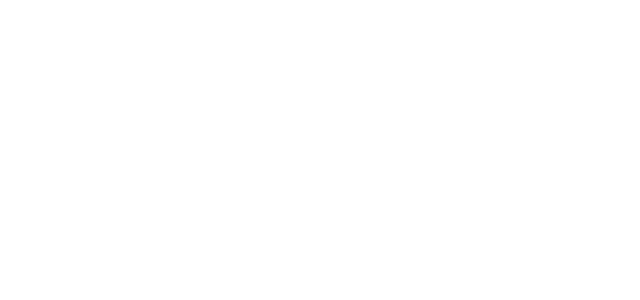
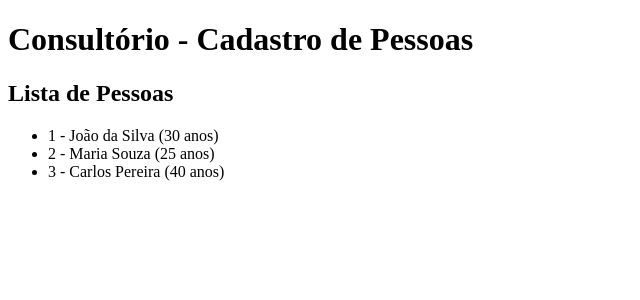
Before and after one commit to eowagney/consultorio-frontend, an Angular app: page / in a window 1280 px wide. Shown: the top 300 px of the page, without its empty margins (0-640 px from the left). Built offline with nearby package versions, Linux system fonts and the light colour scheme.

Commit message:
projeto rodando 100%

```diff
--- a/src/app/app.component.html
+++ b/src/app/app.component.html
@@ -1,20 +1,9 @@
-<div style="max-width: 600px; margin: auto; padding: 20px;">
-  <h1>Consultório - Cadastro de Pessoas</h1>
+<h1>Consultório - Cadastro de Pessoas</h1>
 
-  <form (ngSubmit)="salvarPessoa()" style="margin-bottom: 20px;">
-    <div>
-      <input type="text" [(ngModel)]="novaPessoa.nome" name="nome" placeholder="Nome" required style="width: 100%; padding: 8px; margin-bottom: 8px;">
-    </div>
-    <div>
-      <input type="email" [(ngModel)]="novaPessoa.email" name="email" placeholder="Email" required style="width: 100%; padding: 8px; margin-bottom: 8px;">
-    </div>
-    <button type="submit" style="padding: 8px 16px;">Salvar</button>
-  </form>
+<h2>Lista de Pessoas</h2>
 
-  <h2>Lista de Pessoas</h2>
-  <ul>
-    <li *ngFor="let p of pessoas">
-      {{p.nome}} - {{p.email}}
-    </li>
-  </ul>
-</div>
+<ul>
+  <li *ngFor="let p of pessoas">
+    {{ p.id }} - {{ p.nome }} ({{ p.idade }} anos)
+  </li>
+</ul>
--- a/src/app/app.component.ts
+++ b/src/app/app.component.ts
@@ -1,45 +1,16 @@
-import { Component, OnInit } from '@angular/core';
-import { PessoaService, Pessoa } from './services/pessoa.service';
-import { FormsModule } from '@angular/forms';
+import { Component } from '@angular/core';
+import { CommonModule } from '@angular/common';
 
 @Component({
   selector: 'app-root',
   standalone: true,
-  imports: [FormsModule],
-  template: `
-    <div>
-      <h1>Cadastro de Pessoas</h1>
-      <form (ngSubmit)="salvarPessoa()">
-        <input [(ngModel)]="novaPessoa.nome" name="nome" placeholder="Nome" required>
-        <input [(ngModel)]="novaPessoa.email" name="email" placeholder="Email" required>
-        <button type="submit">Salvar</button>
-      </form>
-      <ul>
-        <li *ngFor="let pessoa of pessoas">
-          {{ pessoa.nome }} - {{ pessoa.email }}
-        </li>
-      </ul>
-    </div>
-  `
+  imports: [CommonModule],
+  templateUrl: './app.component.html',
 })
-export class AppComponent implements OnInit {
-  pessoas: Pessoa[] = [];
-  novaPessoa: Pessoa = { nome: '', email: '' };
-
-  constructor(private pessoaService: PessoaService) {}
-
-  ngOnInit(): void {
-    this.carregarPessoas();
-  }
-
-  carregarPessoas() {
-    this.pessoaService.listar().subscribe(data => this.pessoas = data);
-  }
-
-  salvarPessoa() {
-    this.pessoaService.salvar(this.novaPessoa).subscribe(() => {
-      this.novaPessoa = { nome: '', email: '' };
-      this.carregarPessoas();
-    });
-  }
+export class AppComponent {
+  pessoas = [
+    { id: 1, nome: 'João da Silva', idade: 30 },
+    { id: 2, nome: 'Maria Souza', idade: 25 },
+    { id: 3, nome: 'Carlos Pereira', idade: 40 }
+  ];
 }
--- a/src/index.html
+++ b/src/index.html
@@ -2,10 +2,8 @@
 <html lang="en">
 <head>
   <meta charset="utf-8">
-  <title>ConsultorioFrontend</title>
+  <title>Consultorio</title>
   <base href="/">
-  <meta name="viewport" content="width=device-width, initial-scale=1">
-  <link rel="icon" type="image/x-icon" href="favicon.ico">
 </head>
 <body>
   <app-root></app-root>
--- a/src/main.ts
+++ b/src/main.ts
@@ -1,12 +1,5 @@
 import { bootstrapApplication } from '@angular/platform-browser';
-import { appConfig } from './app/app.config';
-import { App } from './app/app.component';
-import { FormsModule } from '@angular/forms';
-import { HttpClientModule } from '@angular/common/http';
+import { AppComponent } from './app/app.component';
 
-
-bootstrapApplication(App, appConfig)
-  .catch((err) => console.error(err));
-
-  FormsModule
-HttpClientModule
+bootstrapApplication(AppComponent)
+  .catch(err => console.error(err));
```
Also changed, not shown: src/app.component.css (added), 1 other file (tests, documents, lock files or other folders).
